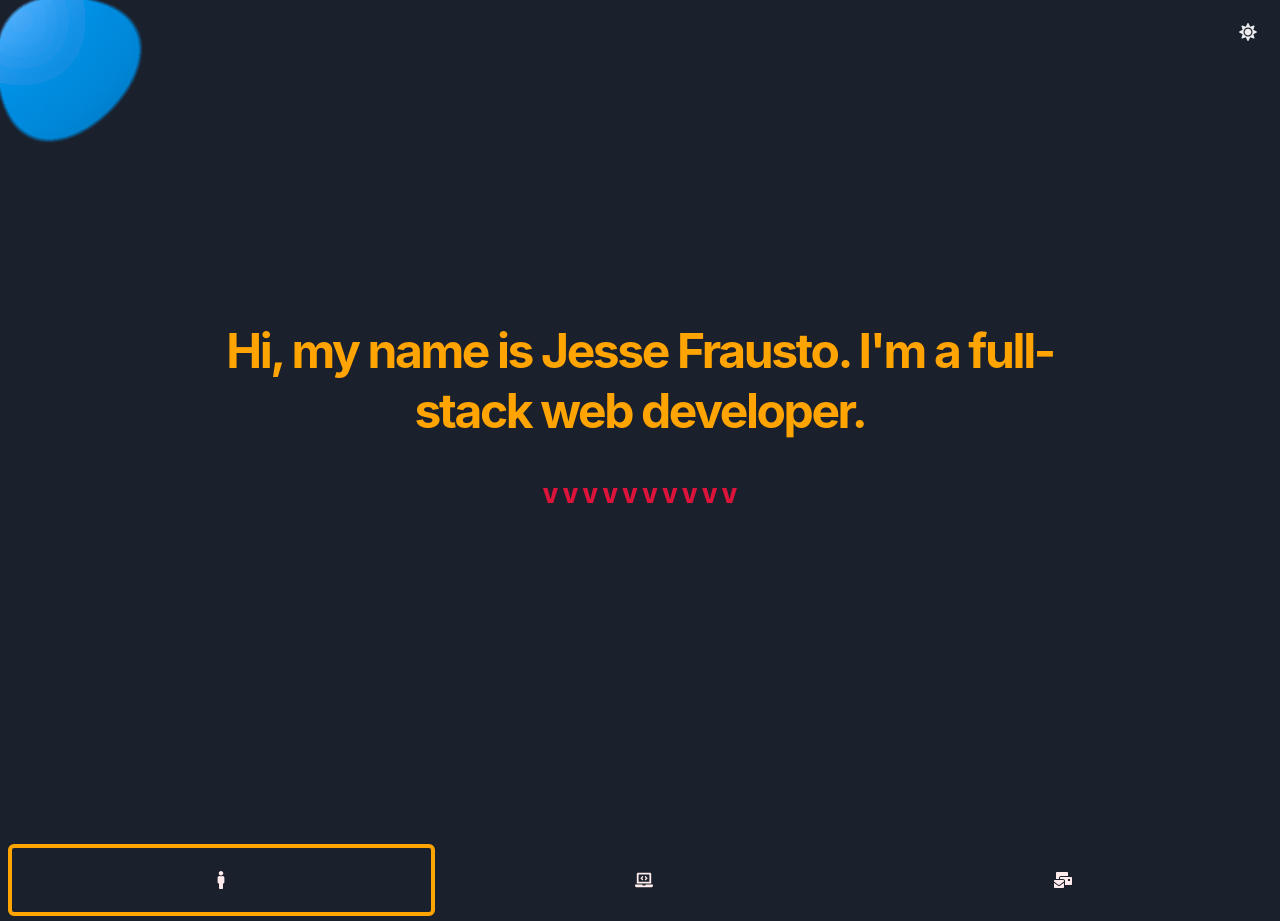
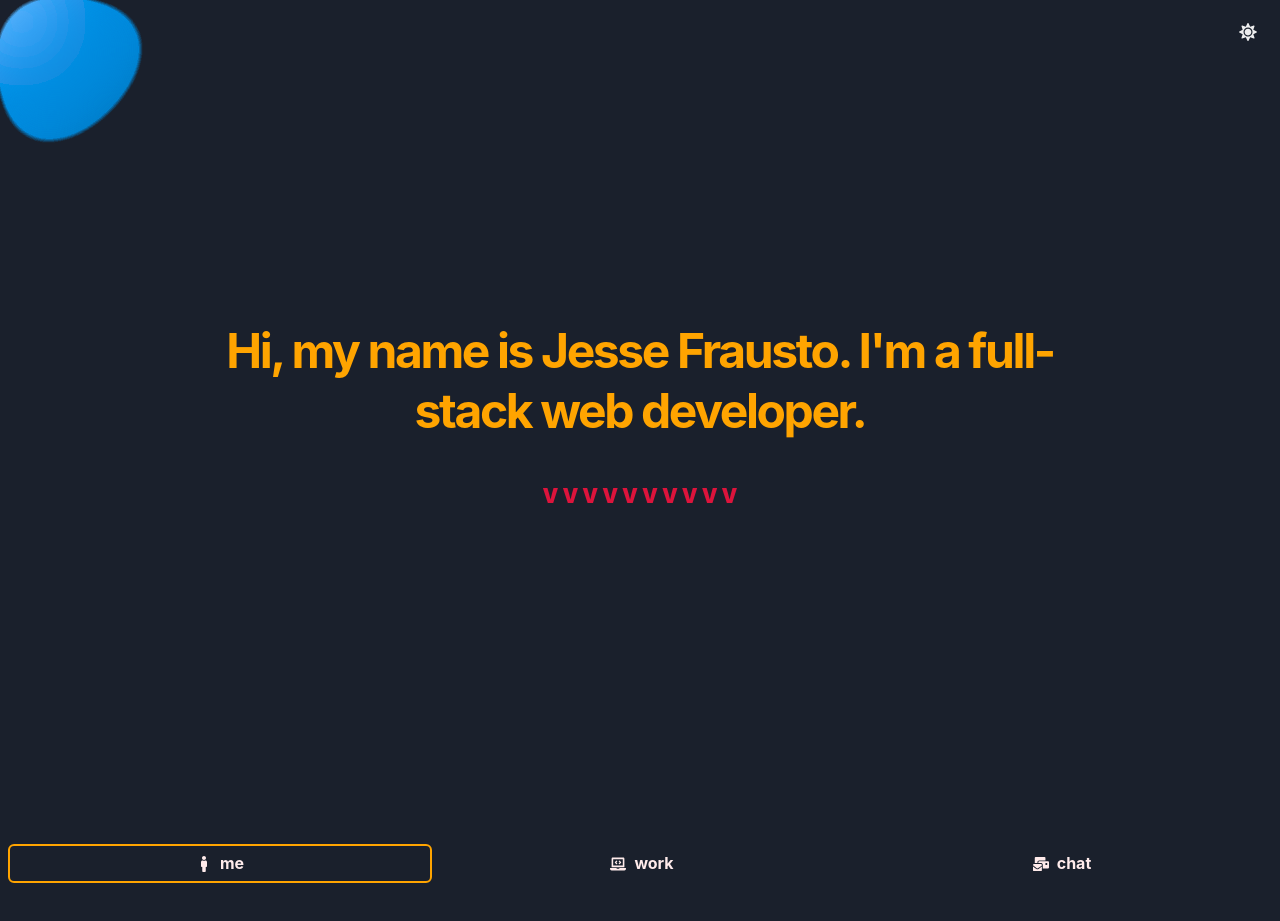
Before and after one commit to jfrausto/My-Portfolio, a React (Create React App) app: page / in a window 1280 px wide. Shown: the top 921 px of the page. Built offline with nearby package versions, Linux system fonts and the light colour scheme; grey boxes are pictures that could not be loaded.

Commit message:
margin under footer, add words to nav icons

```diff
--- a/src/components/Footer.js
+++ b/src/components/Footer.js
@@ -11,6 +11,7 @@ export default function Footer() {
             left="20%"
             w="60%"
             p={2}
+            mb={1}
             borderRadius="md"
             border="1px solid"
             borderColor={useColorModeValue("brand.900", "brand.300")}
--- a/src/components/Nav.js
+++ b/src/components/Nav.js
@@ -1,5 +1,5 @@
 import React from 'react';
-import { HStack, VStack, IconButton, useColorModeValue, useColorMode } from "@chakra-ui/react";
+import { HStack, VStack, IconButton, useColorModeValue, useColorMode, Button } from "@chakra-ui/react";
 import { FaMale, FaLaptopCode, FaMailBulk } from 'react-icons/fa';
 import { Link } from "react-router-dom";
 import About from "./About";
@@ -18,62 +18,68 @@ export default function Nav() {
             borderRadius="md"
             _selected={{
               bg: useColorModeValue("transparent", "transparent"),
-              border: "4px solid",
+              border: "2px solid",
               borderColor: useColorModeValue("brand.900", "brand.300"),
             }}
             _focus={{
               outline: "none"}}
           >
-            <IconButton
-              size="lg"
-              h="12" w="12"
+            <Button
+              size={["xs", "sm", "lg", "lg"]}
               variant="ghost"
-              icon={<FaMale/>}
+              leftIcon={<FaMale/>}
+              textTransform="lowercase"
               color={useColorModeValue("brand.900", "brand.100")}
               _focus={{
                   outline: "none"
               }}
-            />
+            >
+              Me
+            </Button>
           </Tab>
           <Tab
           borderRadius="md"
           _selected={{
             bg: useColorModeValue("transparent", "transparent"),
-            border: "4px solid",
+            border: "2px solid",
               borderColor: useColorModeValue("brand.900", "brand.300"),
           }}
           _focus={{ outline: "none" }}
           >
-            <IconButton
-              size="lg"
-              h="12" w="12"
+            <Button
+              size={["xs", "sm", "lg", "lg"]}
               variant="ghost"
-              icon={<FaLaptopCode/>}
+              leftIcon={<FaLaptopCode/>}
+              textTransform="lowercase"
               color={useColorModeValue("brand.900", "brand.100")}
               _focus={{
                   outline: "none"
               }}
-            />
+            >
+              Work
+            </Button>
           </Tab>
           <Tab
             borderRadius="md"
             _selected={{
               bg: useColorModeValue("transparent", "transparent"),
-              border: "4px solid",
+              border: "2px solid",
               borderColor: useColorModeValue("brand.900", "brand.300"),
             }}
             _focus={{ outline: "none" }}
             >
-            <IconButton
-              size="lg"
-              h="12" w="12"
+            <Button
+              size={["xs", "sm", "lg", "lg"]}
               variant="ghost"
-              icon={<FaMailBulk/>}
+              leftIcon={<FaMailBulk/>}
+              textTransform="lowercase"
               color={useColorModeValue("brand.900", "brand.100")}
               _focus={{
                   outline: "none"
               }}
-            />
+            >
+              Chat
+            </Button>
           </Tab>
         </TabList>
         <TabPanels mt={4}>
```
